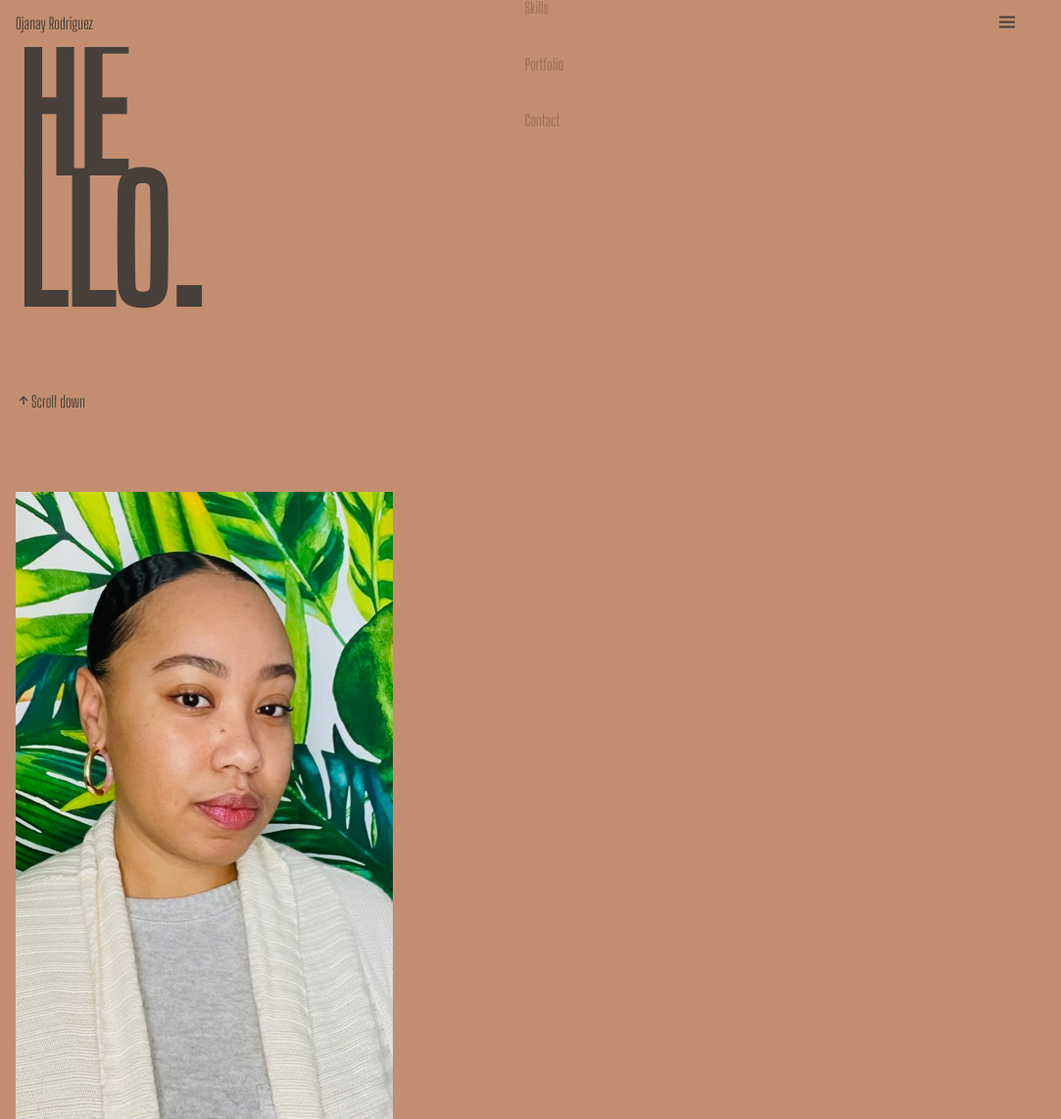
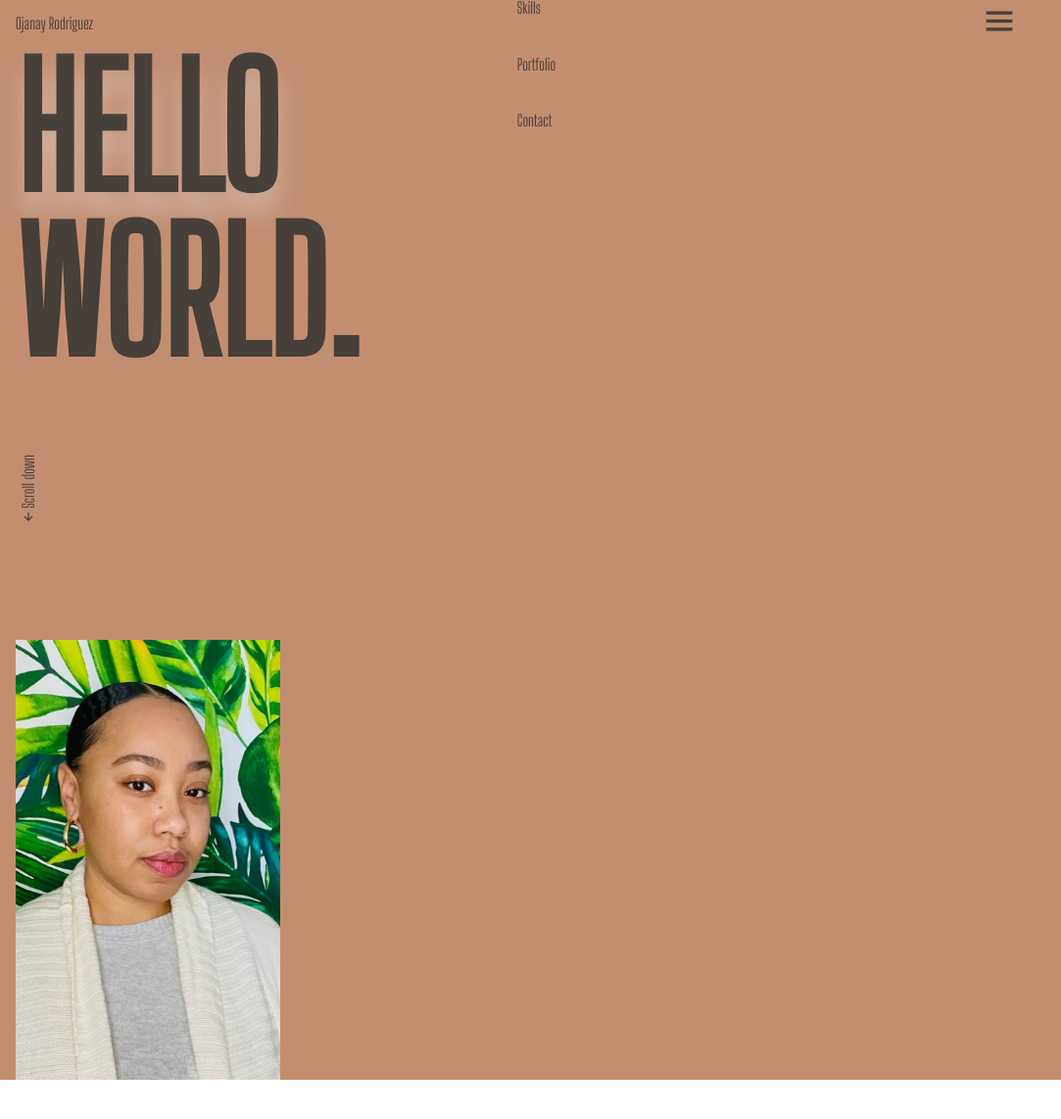
Before and after one commit to OjanayR/ORodriguez-Portfolio, a plain HTML site: page index.html in a window 1280 px wide. Shown: the whole page at 98% size, without its empty margins (0-1083 px from the left). After the commit the page ends 1102 px from the top, so only its background shows below. Drawn offline with nearby package versions, Linux system fonts and the light colour scheme; files whose address does not match are found by name.

Commit message:
work on font sizing

```diff
--- a/assets/css/style.css
+++ b/assets/css/style.css
@@ -19,9 +19,9 @@
 /*==== FONTS AND TYPOGRAPHY ====*/
 :root{
  --body-font: 'Big Shoulders Display', cursive;
- --big-font-size: 6.25rem;
+ --big-font-size: 7.25rem;
  --h2-font-size: .938rem;
- --normal-font-size: .938rem;
+ --normal-font-size: 1.555rem;
  --small-font-size: .813rem;
 }
 
@@ -159,20 +159,20 @@ img{
 
 .nav_link{
   position: relative;
-  color: var(--dark-color);
+  color: var(--text-color);
 }
 
 .nav_link:hover{
-  color: var(--first-color);
+  color: var(--text-color);
 }
 
 .nav_logo{
-  color: var(--white-color);
+  color: var(--text-color);
 }
 
 .nav_toggle{
   color: var(--white-color);
-  font-size: 1.5rem;
+  font-size: 2.5rem;
   cursor: pointer;
 }
 
@@ -208,8 +208,31 @@ img{
   align-self: flex-end;
   font-size: var(--big-font-size);
   color: var(--white-color);
-  line-height: .8
+  line-height: 1
 }
+
+.home_title span{
+  text-shadow: 0 20px 25px rgba(221, 216, 216, 0.5);
+}
+
+.home_scroll{
+  align-self: flex-end;
+  padding-bottom: var(--mb-4);
+}
+
+.home_scroll-link{
+ writing-mode: vertical-lr;
+ transform: rotate(-180deg);
+ color: var(--white-color);
+}
+
+.home_img{
+  position: static;
+  right: 0;
+  bottom: 0;
+  max-width: 270px;
+}
+
 /*==== ABOUT ====*/
 
 /*==== SKILLS ====*/
--- a/index.html
+++ b/index.html
@@ -40,7 +40,7 @@
     <!-- ==== HOME ==== -->
     <section class="home" id="home">
       <div class="home_container bd-grid">
-        <h1 class="home_title"><span>HE</span><br>LLO.</h1>
+        <h1 class="home_title"><span>HELLO</span><br>WORLD.</h1>
         <div class="home_scroll">
           <a href="#about" class="home_scroll-link"><i class='bx bx-up-arrow-alt'></i>Scroll down</a>
         </div>
```
